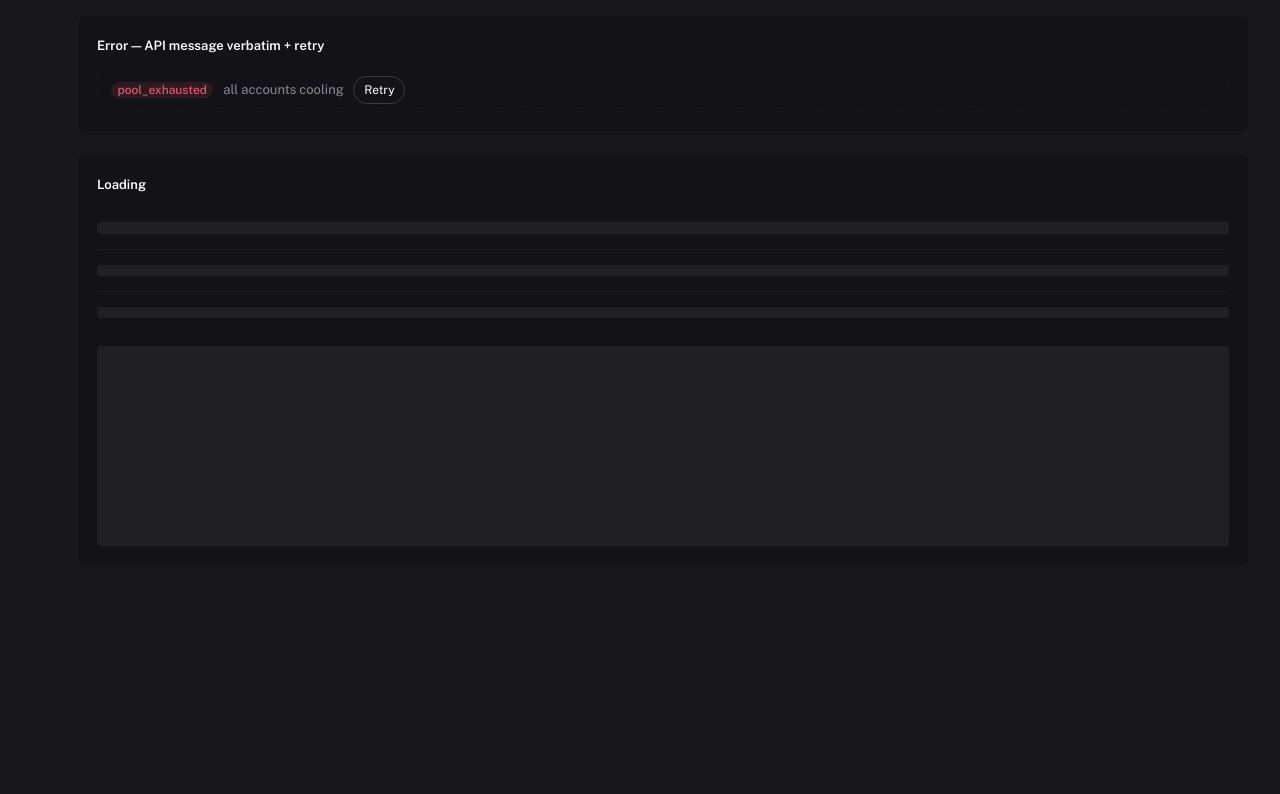
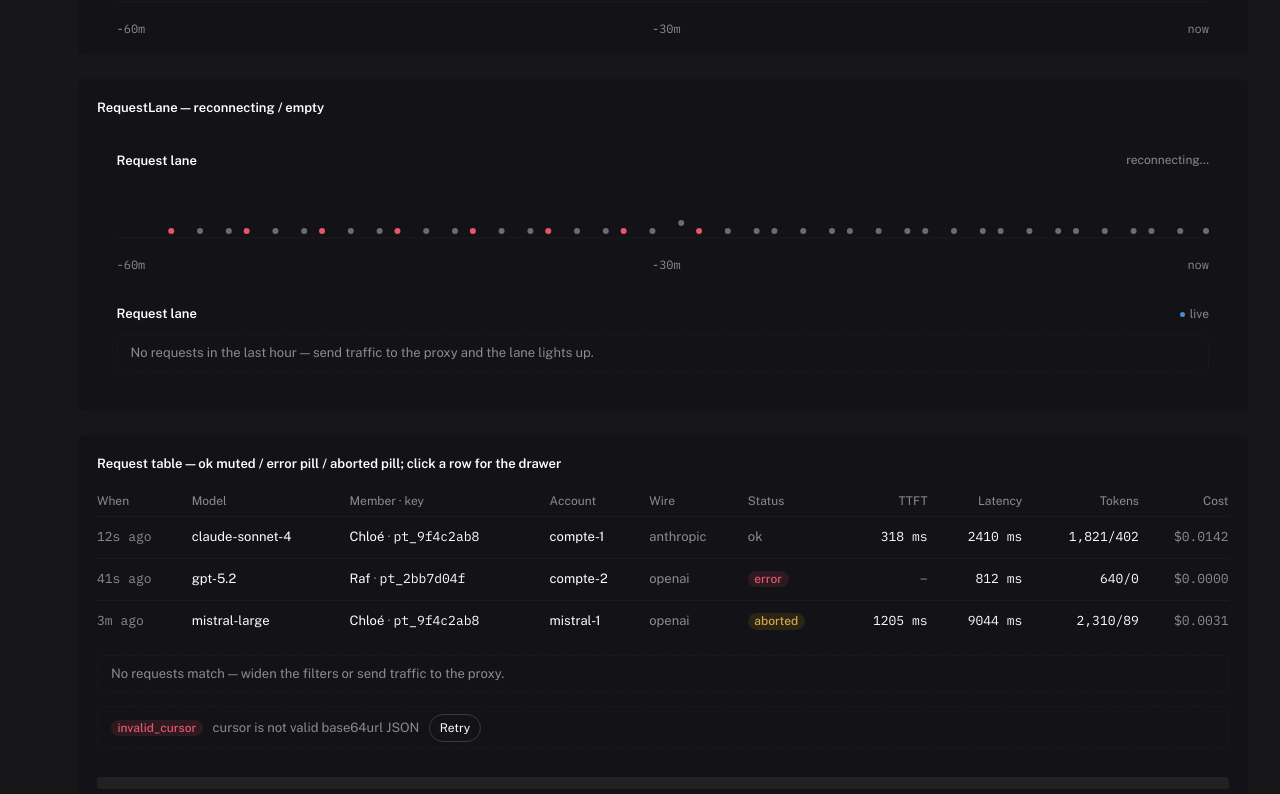
Before and after one commit to WyliGr/passe-trou, a Next.js app in the folder apps/web/: page /dev-harness/states in a window 1280 px wide. Shown: the part 1486-2280 px from the top of the page. Before the commit the page ends 2084 px from the top, so only its background shows below. Built offline with nearby package versions, Linux system fonts and the light colour scheme.

Commit message:
feat(web): monitoring states on /__dev__/states (W13, resumed)

```diff
--- a/apps/web/app/dev-harness/states/page.tsx
+++ b/apps/web/app/dev-harness/states/page.tsx
@@ -13,15 +13,85 @@ import { LineChart, type LinePoint } from "@/components/LineChart";
 import { PageTitle } from "@/components/PageTitle";
 import { Pill } from "@/components/Pill";
 import { RangeTabs } from "@/components/RangeTabs";
+import { RequestDrawer } from "@/components/RequestDrawer";
+import { RequestLane, type LaneEvent } from "@/components/RequestLane";
+import { requestColumns } from "@/components/requestColumns";
 import { Skeleton, SkeletonRows } from "@/components/Skeleton";
 import { Table, type Column } from "@/components/Table";
 import { ApiError } from "@/lib/api";
 import { fmtCost, fmtInt } from "@/lib/format";
+import type { RequestRow } from "@/lib/requests";
 
 const now = Date.now();
 const SERIES: LinePoint[] = [
   0, 0, 2, 1, 0, 4, 9, 14, 11, 18, 26, 31, 22, 25, 19, 30, 27, 16, 8, 5, 3, 1, 0, 0,
 ].map((value, i, arr) => ({ ts: now - (arr.length - 1 - i) * 3600_000, value }));
+
+// Latency fixture: avg with one honest null gap + p95 above it.
+const LAT_VALUES: { avg: number | null; p95: number | null }[] = [
+  { avg: 320, p95: 910 }, { avg: 305, p95: 880 }, { avg: 410, p95: 1240 },
+  { avg: 388, p95: 1105 }, { avg: null, p95: null }, { avg: 342, p95: 960 },
+  { avg: 356, p95: 990 }, { avg: 421, p95: 1310 }, { avg: 399, p95: 1180 },
+  { avg: 365, p95: 1020 }, { avg: 372, p95: 1044 }, { avg: 341, p95: 950 },
+];
+const LAT_PRIMARY: LinePoint[] = LAT_VALUES.map((p, i, arr) => ({
+  ts: now - (arr.length - 1 - i) * 3600_000,
+  value: p.avg,
+}));
+const LAT_SECONDARY: LinePoint[] = LAT_VALUES.map((p, i, arr) => ({
+  ts: now - (arr.length - 1 - i) * 3600_000,
+  value: p.p95,
+}));
+
+// Lane fixture: ~40 requests over the last 60 minutes, error + aborted present.
+const LANE_EVENTS: LaneEvent[] = Array.from({ length: 42 }, (_, i) => {
+  const statuses: LaneEvent["status"][] = ["ok", "ok", "ok", "ok", "ok", "ok", "error", "aborted"];
+  return {
+    id: `lane-${i}`,
+    ts: now - Math.floor((i / 42) * 58 * 60 * 1000) - (i % 3) * 12_000,
+    status: statuses[Math.floor(i * 2.7) % statuses.length]!,
+    fresh: i === 0 || i === 1,
+  };
+});
+
+const FIXTURE_REQUESTS: RequestRow[] = [
+  {
+    id: "req_9f4c2ab8e17d4031", ts: new Date(now - 12_000).toISOString(),
+    requestedModel: "claude-sonnet-4", upstreamModel: "claude-sonnet-4-20250514",
+    wireFormat: "anthropic", stream: true, status: "ok", httpStatus: 200, errorCode: null,
+    latencyMs: 2410, ttftMs: 318, promptTokens: 1821, completionTokens: 402,
+    reasoningTokens: 120, cachedTokens: 512, toolCallCount: 0, finishReason: "stop",
+    costUsd: 0.0142, clientName: "cursor",
+    key: { id: "key1", label: "laptop", prefix: "pt_9f4c2ab8" },
+    member: { id: "m1", name: "Chloé" },
+    account: { id: "a1", displayName: "compte-1", provider: "CommandCode" },
+    model: { id: "mod1", name: "claude-sonnet-4" },
+  },
+  {
+    id: "req_2bb7d04f91a64c88", ts: new Date(now - 41_000).toISOString(),
+    requestedModel: "gpt-5.2", upstreamModel: "gpt-5.2-2025-11-01",
+    wireFormat: "openai", stream: false, status: "error", httpStatus: 429, errorCode: "rate_limited",
+    latencyMs: 812, ttftMs: null, promptTokens: 640, completionTokens: 0,
+    reasoningTokens: null, cachedTokens: null, toolCallCount: null, finishReason: null,
+    costUsd: 0, clientName: "cli-script",
+    key: { id: "key2", label: "ci", prefix: "pt_2bb7d04f" },
+    member: { id: "m2", name: "Raf" },
+    account: { id: "a2", displayName: "compte-2", provider: "CommandCode" },
+    model: { id: "mod2", name: "gpt-5.2" },
+  },
+  {
+    id: "req_77e1c90ad2f44e02", ts: new Date(now - 3 * 60_000).toISOString(),
+    requestedModel: "mistral-large", upstreamModel: "mistral-large-2411",
+    wireFormat: "openai", stream: true, status: "aborted", httpStatus: 499, errorCode: "client_aborted",
+    latencyMs: 9044, ttftMs: 1205, promptTokens: 2310, completionTokens: 89,
+    reasoningTokens: 0, cachedTokens: 0, toolCallCount: 2, finishReason: null,
+    costUsd: 0.0031, clientName: null,
+    key: { id: "key1", label: "laptop", prefix: "pt_9f4c2ab8" },
+    member: { id: "m1", name: "Chloé" },
+    account: { id: "a3", displayName: "mistral-1", provider: "Mistral" },
+    model: { id: "mod3", name: "mistral-large" },
+  },
+];
 
 type Row = { account: string; provider: string; status: React.ReactNode; req: number; cost: number };
 const ROWS: Row[] = [
@@ -51,6 +121,7 @@ export default function DevStatesPage() {
   const [range, setRange] = useState<string>("24h");
   const [kpi, setKpi] = useState("requests");
   const [drawer, setDrawer] = useState(false);
+  const [reqDrawerRow, setReqDrawerRow] = useState<RequestRow | null>(null);
 
   return (
     <div className="ml-14 p-[var(--pad)] flex flex-col max-md:ml-0" style={{ gap: "var(--gap)" }}>
@@ -98,8 +169,40 @@ export default function DevStatesPage() {
         <LineChart points={SERIES} formatValue={(v) => fmtInt(v)} ariaLabel="Requests per hour, last 24 hours" />
       </Block>
 
+      <Block title="LineChart — latency: avg + p95 at 35%, null gap, legend chips">
+        <LineChart
+          points={LAT_PRIMARY}
+          secondary={LAT_SECONDARY}
+          legend={{ primary: "avg", secondary: "p95" }}
+          formatValue={(v) => `${Math.round(v)} ms`}
+          ariaLabel="Latency per hour"
+        />
+      </Block>
+
       <Block title="LineChart — single point">
         <LineChart points={[{ ts: now - 3600_000, value: 3 }]} formatValue={(v) => fmtInt(v)} />
+      </Block>
+
+      <Block title="RequestLane — live (fixture events, click goes to /requests)">
+        <RequestLane fixtures={{ events: LANE_EVENTS, feedState: "live" }} />
+      </Block>
+
+      <Block title="RequestLane — reconnecting / empty">
+        <RequestLane fixtures={{ events: LANE_EVENTS, feedState: "reconnecting" }} />
+        <RequestLane fixtures={{ events: [], feedState: "live" }} />
+      </Block>
+
+      <Block title="Request table — ok muted / error pill / aborted pill; click a row for the drawer">
+        <Table
+          columns={requestColumns({ account: true, wire: true, tokens: true, now })}
+          rows={FIXTURE_REQUESTS}
+          rowKey={(r) => r.id}
+          onRowClick={setReqDrawerRow}
+          rowClassName={(r) => (r.id === FIXTURE_REQUESTS[0]!.id ? "row-in" : "")}
+        />
+        <Empty sentence="No requests match — widen the filters or send traffic to the proxy." />
+        <ErrorBlock error={new ApiError("invalid_cursor", "cursor is not valid base64url JSON", 400)} onRetry={() => undefined} />
+        <SkeletonRows rows={3} rowHeight="42px" />
       </Block>
 
       <Block title="Table">
```
